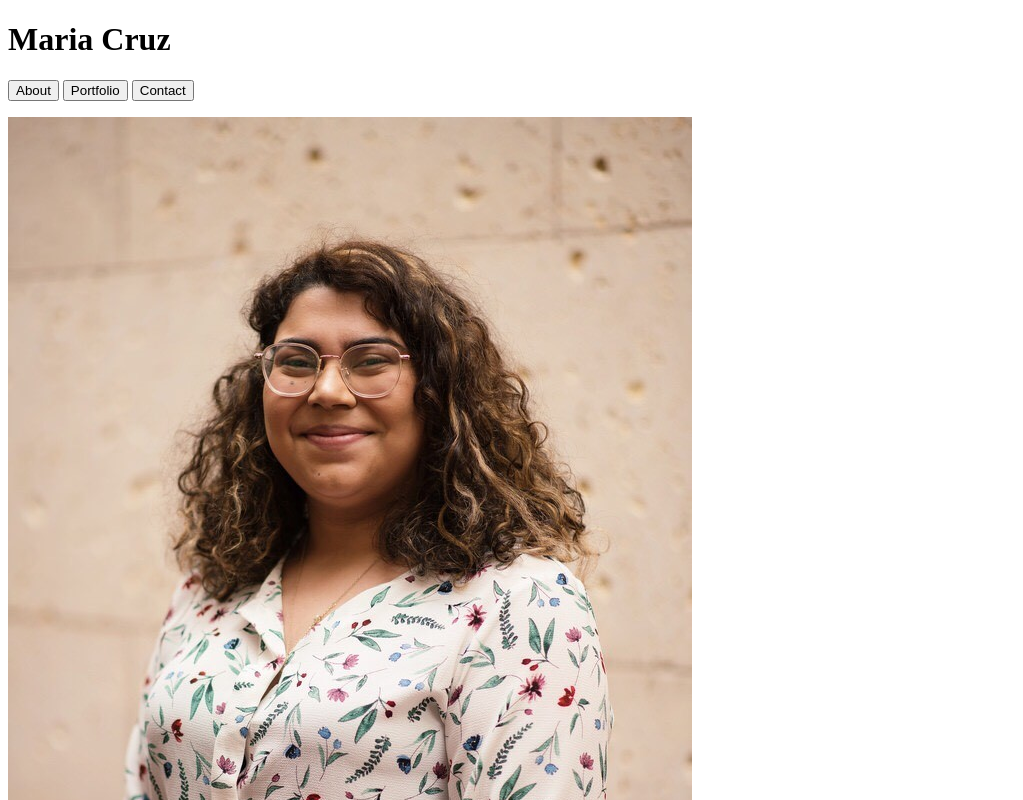
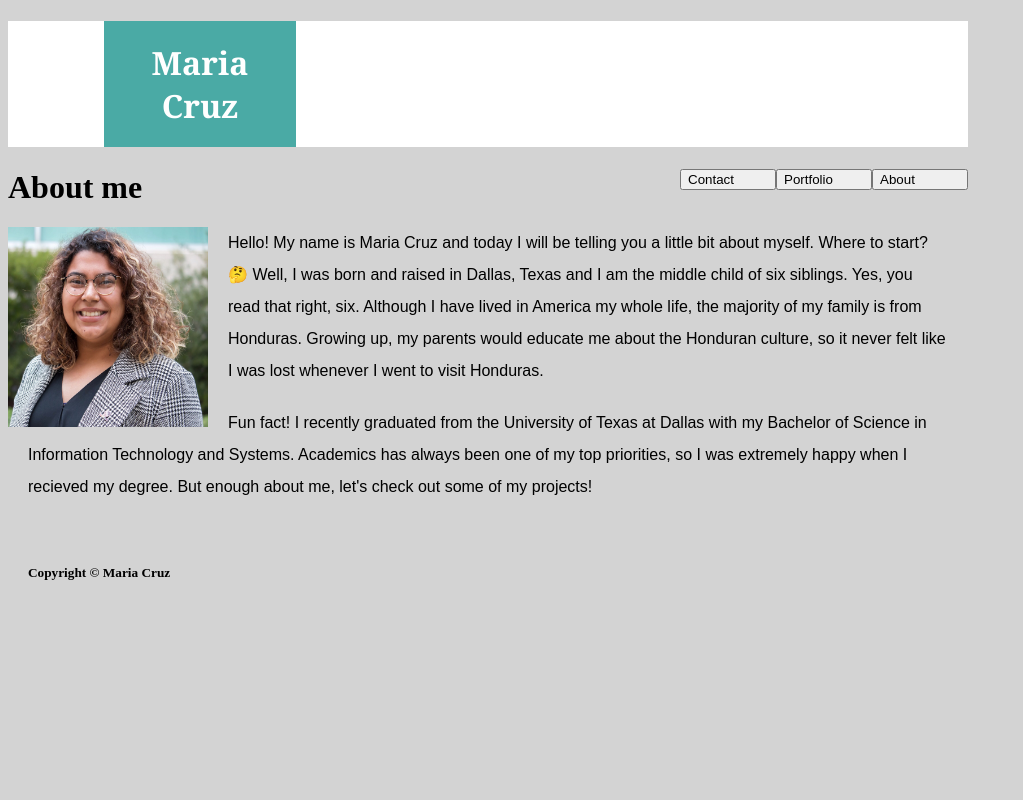
Before and after one commit to mariacruz4/Basic-Portfolio, a plain HTML site: page index.html in a window 1280 px wide. Shown: the top 800 px of the page, without its empty margins (0-1023 px from the left). Drawn offline with Linux system fonts and the light colour scheme.

Commit message:
Made changes to index.html

```diff
--- a/assets/css/style.css
+++ b/assets/css/style.css
@@ -0,0 +1,57 @@
+* {
+    box-sizing: border-box;
+    text-align: left;
+  }
+header{
+    background: #ffffff;
+    border: #cccccc;
+}
+.name{
+    background: #4aaaa5;
+    color: white;
+    font-family: Georgia, 'Times New Roman', Times, serif;
+    margin-left: 10%;
+    padding: 20px;
+    width: 20%;
+    overflow: auto;
+    clear: both;
+    text-align: center;
+    box-sizing: border-box;
+}
+#left {
+    float: right;
+    width: 10%;
+    font-family: Arial, Helvetica, sans-serif;
+  }
+
+  #center {
+    float: right;
+    width: 10%;
+    font-family: Arial, Helvetica, sans-serif;
+  }
+
+  #right {
+    float: right;
+    width: 10%;
+    font-family: Arial, Helvetica, sans-serif;
+  }
+  p{
+      line-height: 32px;
+      margin: 20px;
+      font-family: Arial, Helvetica, sans-serif;
+  }
+  img{
+      height:200px;
+      width: 200px;
+      margin-right: 20px;
+      float: left;
+  }
+body{
+    background:lightgray;
+    box-sizing: border-box;
+    width: 960px;
+}
+footer {
+    padding: 20px;
+    clear: both;
+  }
--- a/index.html
+++ b/index.html
@@ -7,17 +7,18 @@
     <link rel="stylesheet" type="text/css" href="assets/css/style.css">
     <title>My Portfolio</title>
 </head>
-<h1> Maria Cruz</h1>
-<div class="btn-group">
-    <button> About</button>
-    <button>Portfolio</button>
-    <button>Contact</button>
-</div>
-
+<header>
+    <h1 class="name"> Maria Cruz</h1>
+    <button id="left"> About</button>
+    <button id="center">Portfolio</button>
+    <button id="right">Contact</button>
+</header>
 <body>
 
-<p> <img src="assets/images/SCOLA.jpg">
-    Hello! My name is Maria Cruz and today I will be telling you a little bit about myself. Where to start? 🤔 Well, I was born and raised in Dallas, Texas and I am the middle child of six siblings. Yes, you read that right, six. Although I have lived in America my whole life, the majority of my family is from Honduras. Growing up, my parents would educate me about the Honduran culture, so it never felt like I was lost whenever I went to visit Honduras. </p>
+
+    <h1 class="about">About me</h1>
+    <img src="assets/images/IMG_2459.jpg">
+   <p>  Hello! My name is Maria Cruz and today I will be telling you a little bit about myself. Where to start? 🤔 Well, I was born and raised in Dallas, Texas and I am the middle child of six siblings. Yes, you read that right, six. Although I have lived in America my whole life, the majority of my family is from Honduras. Growing up, my parents would educate me about the Honduran culture, so it never felt like I was lost whenever I went to visit Honduras. </p>
     <p>Fun fact! I recently graduated from the University of Texas at Dallas with my Bachelor of Science in Information Technology and Systems. Academics has always been one of my top priorities, so I was extremely happy when I recieved my degree. But enough about me, let's check out some of my projects!</p>
 </body>
 <footer>
```
Also changed, not shown: assets/images/IMG_2459.jpg (added), assets/images/email-pattern.png (added).
